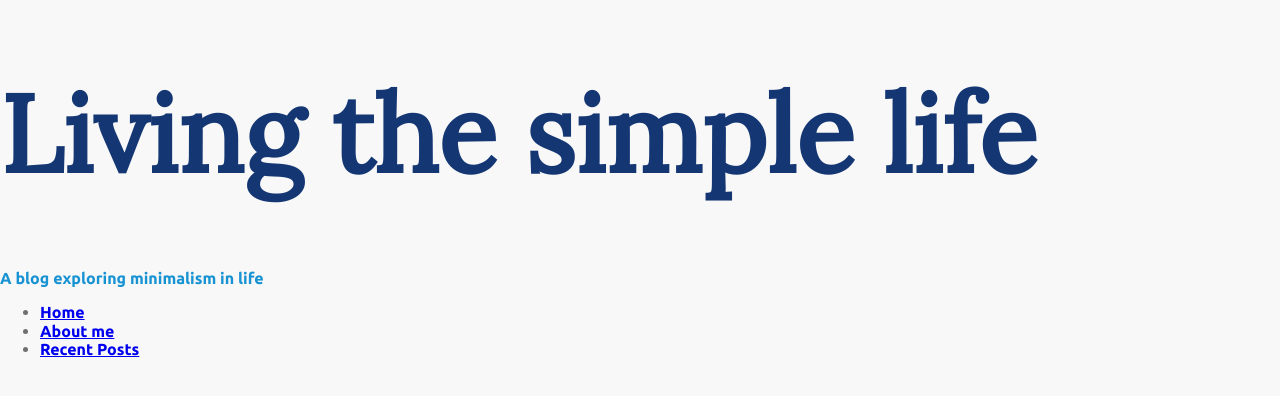
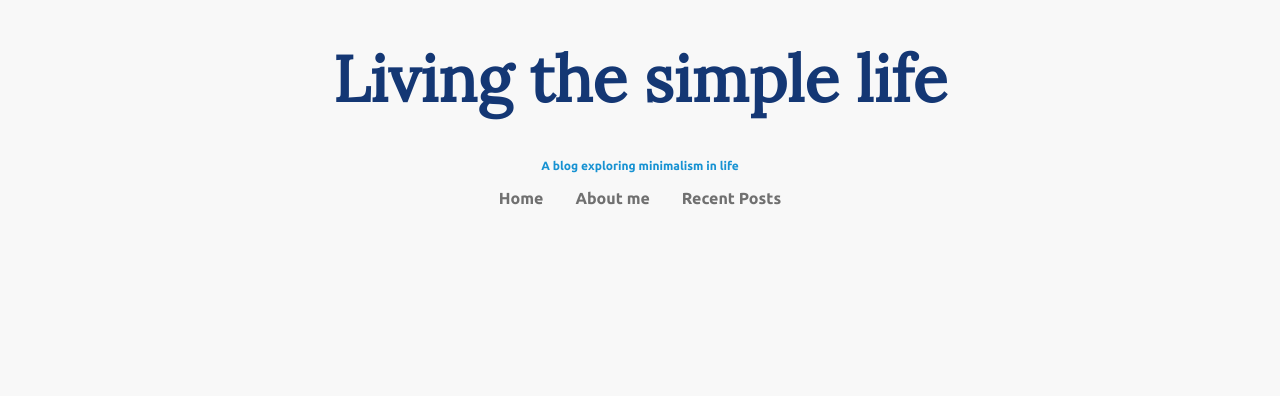
Before and after one commit to mf-dlcz/navbar, a website built with Vite: page index.html in a window 1280 px wide. Built offline with nearby package versions, Linux system fonts and the light colour scheme.

Commit message:
Updated title, subtitle and navigation items

```diff
--- a/css/styles.css
+++ b/css/styles.css
@@ -8,14 +8,17 @@ body {
 
  .page-title {
     font-family: 'Lora', serif;
-    font-size: 3.375rem;
+    font-weight: 400;
+    font-size: 2rem;
     color: #143774;
+    text-align: center;
+    margin: 0;
  }
 
 .subtitle {
     font-family: 'Ubuntu', sans-serif;
-    font-weight: bold;
-    font-size: 1rem;
+    font-weight: 700;
+    font-size: .75rem;
     color: #1792D2;
  }
 
@@ -23,9 +26,29 @@ body {
  *      Layout
  */
 
- nav {
+ nav ul {
     font-family: 'Ubuntu', sans-serif;
     font-weight: bold;
     font-size: 1rem;
     color: #707070;
+    list-style: none;
+    padding: 0;
+    display: flex;
+    justify-content: center;
  }
+
+ nav li {
+    margin: 0 1em;
+
+ }
+
+ nav a {
+    text-decoration: none;
+    color: #707070;
+    font-weight: 700;
+ }
+
+ nav a:hover,
+ nav a:focus {
+    color: #1792D2;
+ }
```
